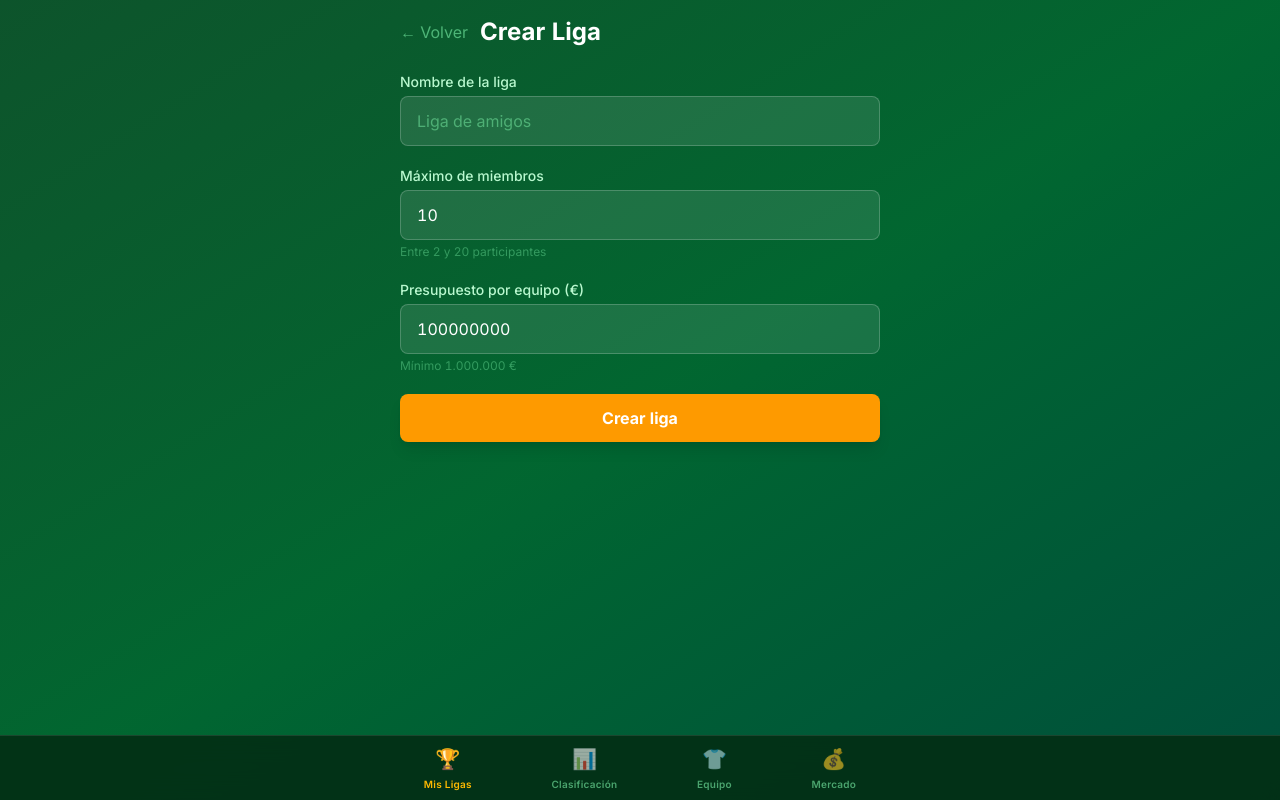
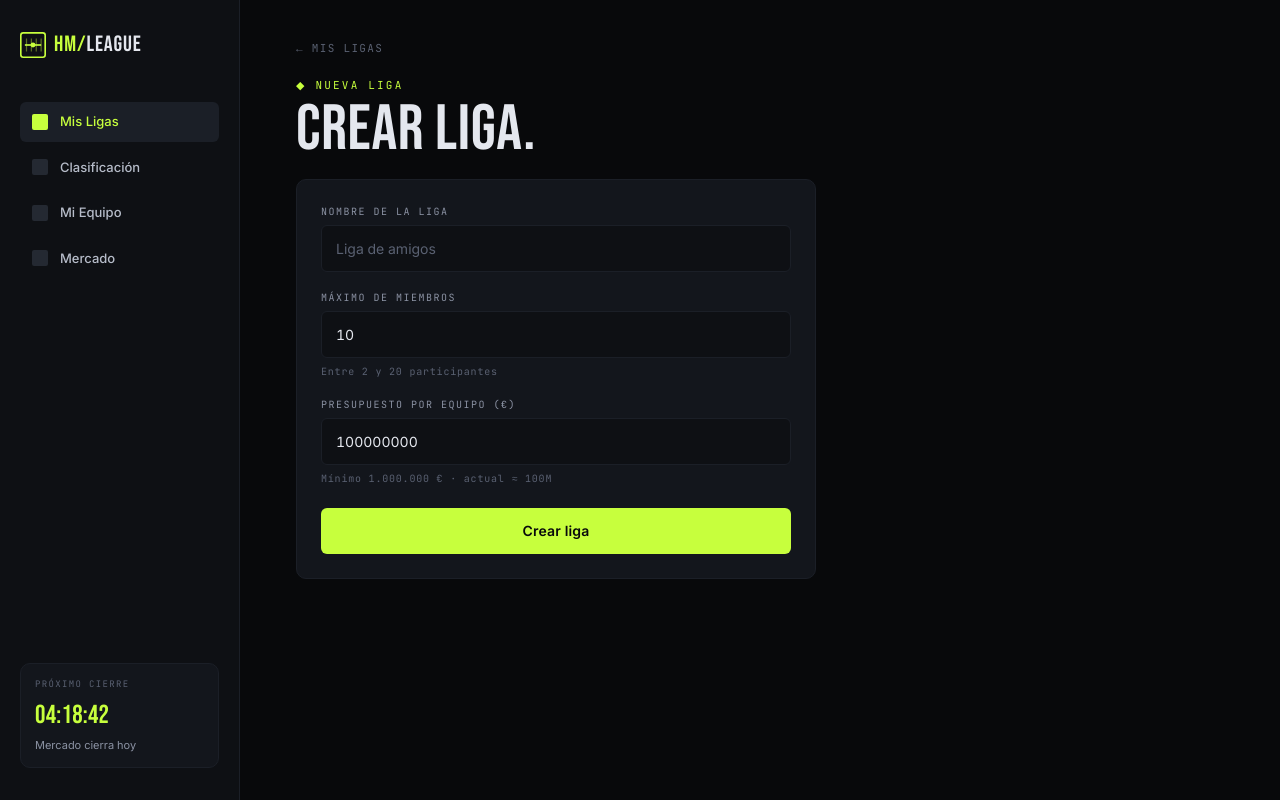
Before and after one commit to isw2-unileon/hypermotionleague, a Vue app in the folder frontend/: page /leagues/new in a window 1280 px wide. Built offline with nearby package versions, Linux system fonts and the light colour scheme; no server answers; sample sign-in values are in the browser's storage.

Commit message:
feat(UI(: detaiLeague + createLeague form

```diff
--- a/frontend/src/views/CreateLeaguePage.vue
+++ b/frontend/src/views/CreateLeaguePage.vue
@@ -1,83 +1,92 @@
 <template>
-  <AppLayout>
-    <div class="p-4 max-w-lg mx-auto">
+  <AppShell>
+    <div class="create">
+      <!-- Back -->
+      <button type="button" class="back mono" @click="router.push('/leagues')">
+        ← Mis Ligas
+      </button>
+
       <!-- Header -->
-      <div class="flex items-center gap-3 mb-6">
-        <button @click="router.back()" class="text-green-300/60 hover:text-white transition-colors">
-          ← Volver
-        </button>
-        <h1 class="text-2xl font-bold text-white">Crear Liga</h1>
-      </div>
+      <header class="header">
+        <div class="meta meta-lime mono">◆ NUEVA LIGA</div>
+        <h1 class="title display">CREAR LIGA.</h1>
+      </header>
 
-      <div v-if="error" class="mb-4 p-3 bg-red-500/20 border border-red-400/30 rounded-lg text-red-200 text-sm">
-        {{ error }}
-      </div>
+      <!-- Error -->
+      <div v-if="error" class="state state-error">{{ error }}</div>
 
-      <form @submit.prevent="createLeague" class="space-y-5">
-        <div>
-          <label class="block text-green-200 text-sm font-medium mb-1">Nombre de la liga</label>
+      <!-- Form card -->
+      <form class="card form-card" @submit.prevent="createLeague">
+        <div class="field">
+          <label class="label" for="league-name">Nombre de la liga</label>
           <input
+            id="league-name"
             v-model="form.name"
             type="text"
             required
             maxlength="100"
             placeholder="Liga de amigos"
-            class="w-full px-4 py-3 bg-white/10 border border-white/20 rounded-lg text-white placeholder-green-300/50 focus:outline-none focus:ring-2 focus:ring-amber-400 transition"
+            class="input"
           />
         </div>
 
-        <div>
-          <label class="block text-green-200 text-sm font-medium mb-1">Máximo de miembros</label>
+        <div class="field">
+          <label class="label" for="league-max">Máximo de miembros</label>
           <input
+            id="league-max"
             v-model.number="form.max_members"
             type="number"
             required
             min="2"
             max="20"
-            class="w-full px-4 py-3 bg-white/10 border border-white/20 rounded-lg text-white placeholder-green-300/50 focus:outline-none focus:ring-2 focus:ring-amber-400 transition"
+            class="input mono"
           />
-          <p class="text-green-300/40 text-xs mt-1">Entre 2 y 20 participantes</p>
+          <p class="hint mono">Entre 2 y 20 participantes</p>
         </div>
 
-        <div>
-          <label class="block text-green-200 text-sm font-medium mb-1">Presupuesto por equipo (€)</label>
+        <div class="field">
+          <label class="label" for="league-budget">Presupuesto por equipo (€)</label>
           <input
+            id="league-budget"
             v-model.number="form.budget_per_user"
             type="number"
             required
             min="1000000"
             step="1000000"
-            class="w-full px-4 py-3 bg-white/10 border border-white/20 rounded-lg text-white placeholder-green-300/50 focus:outline-none focus:ring-2 focus:ring-amber-400 transition"
+            class="input mono"
           />
-          <p class="text-green-300/40 text-xs mt-1">Mínimo 1.000.000 €</p>
+          <p class="hint mono">{{ budgetHint }}</p>
         </div>
 
-        <button
-          type="submit"
-          :disabled="submitting"
-          class="w-full py-3 bg-amber-500 hover:bg-amber-400 disabled:bg-amber-500/50 text-white font-bold rounded-lg transition-all shadow-lg"
-        >
+        <button type="submit" class="btn btn-primary submit" :disabled="submitting">
           {{ submitting ? "Creando..." : "Crear liga" }}
         </button>
       </form>
     </div>
-  </AppLayout>
+  </AppShell>
 </template>
 
 <script setup lang="ts">
-import { ref, reactive } from "vue";
+import { ref, reactive, computed } from "vue";
 import { useRouter } from "vue-router";
-import AppLayout from "@/layouts/AppLayout.vue";
+import AppShell from "@/design-system/AppShell.vue";
 import api from "@/lib/api";
 
 const router = useRouter();
 const error = ref("");
 const submitting = ref(false);
 
+// Data wiring unchanged from D1.2: same fields, same field names, same endpoint.
 const form = reactive({
   name: "",
   max_members: 10,
   budget_per_user: 100000000,
+});
+
+// Friendly compact echo of the raw euro amount the form submits (e.g. "100M").
+const budgetHint = computed(() => {
+  const millions = Math.round(form.budget_per_user / 1_000_000);
+  return `Mínimo 1.000.000 € · actual ≈ ${millions}M`;
 });
 
 async function createLeague() {
@@ -93,3 +102,105 @@ async function createLeague() {
   }
 }
 </script>
+
+<style scoped>
+.create {
+  display: flex;
+  flex-direction: column;
+  gap: 20px;
+  max-width: 520px;
+  color: var(--ink-100);
+}
+
+.back {
+  align-self: flex-start;
+  background: transparent;
+  border: none;
+  color: var(--ink-400);
+  font-size: 11px;
+  letter-spacing: 0.12em;
+  text-transform: uppercase;
+  cursor: pointer;
+  padding: 0;
+  transition: color 0.15s;
+}
+
+.back:hover {
+  color: var(--ink-100);
+}
+
+.header {
+  display: flex;
+  flex-direction: column;
+  gap: 8px;
+}
+
+.meta {
+  font-size: 11px;
+  letter-spacing: 0.18em;
+  text-transform: uppercase;
+  color: var(--ink-400);
+}
+
+.meta-lime {
+  color: var(--lime);
+  letter-spacing: 0.2em;
+}
+
+.title {
+  font-size: 64px;
+  line-height: 0.9;
+  letter-spacing: 0.01em;
+  margin: 0;
+}
+
+.form-card {
+  padding: 24px;
+  display: flex;
+  flex-direction: column;
+  gap: 18px;
+}
+
+.field {
+  display: flex;
+  flex-direction: column;
+}
+
+/* .label and .input come from tokens.css */
+.hint {
+  font-size: 10px;
+  letter-spacing: 0.08em;
+  color: var(--ink-400);
+  margin: 6px 0 0;
+}
+
+.submit {
+  width: 100%;
+  height: 46px;
+  margin-top: 4px;
+}
+
+.submit:disabled {
+  opacity: 0.5;
+  cursor: not-allowed;
+}
+
+.state {
+  text-align: center;
+  padding: 14px;
+  font-size: 13px;
+  border-radius: var(--r-md);
+}
+
+.state-error {
+  color: var(--down);
+  background: rgba(255, 98, 98, 0.1);
+  border: 1px solid rgba(255, 98, 98, 0.3);
+}
+
+@media (max-width: 767px) {
+  .title {
+    font-size: 40px;
+  }
+}
+</style>
--- a/frontend/src/views/LeagueDetailPage.vue
+++ b/frontend/src/views/LeagueDetailPage.vue
@@ -1,127 +1,137 @@
 <template>
-  <AppLayout>
-    <div class="p-4 max-w-lg mx-auto">
+  <AppShell>
+    <div class="detail">
       <!-- Back -->
-      <button @click="router.push('/leagues')" class="text-green-300/60 hover:text-white transition-colors mb-4 text-sm">
+      <button type="button" class="back mono" @click="router.push('/leagues')">
         ← Mis Ligas
       </button>
 
       <!-- Loading -->
-      <div v-if="loading" class="text-center py-12">
-        <p class="text-green-300/60">Cargando...</p>
-      </div>
+      <div v-if="loading" class="state state-muted">Cargando...</div>
 
       <!-- Error -->
-      <div v-else-if="error" class="p-3 bg-red-500/20 border border-red-400/30 rounded-lg text-red-200 text-sm">
-        {{ error }}
-      </div>
+      <div v-else-if="error" class="state state-error">{{ error }}</div>
 
       <!-- Content -->
       <template v-else-if="league">
-        <!-- League header -->
-        <div class="bg-white/10 border border-white/10 rounded-xl p-5 mb-4">
-          <h1 class="text-2xl font-bold text-white mb-3">{{ league.name }}</h1>
-          <div class="space-y-2 text-sm">
-            <div class="flex justify-between">
-              <span class="text-green-300/60">Presupuesto</span>
-              <span class="text-white font-medium">{{ formatBudget(league.budget_per_user) }}</span>
+        <!-- Header -->
+        <header class="header">
+          <!-- nº miembros is real; TEMP 25/26 · J·32 is static pending a
+               matchday/season endpoint — TODO Sprint 2: bind J·xx and season. -->
+          <div class="meta meta-lime mono">
+            ◆ {{ members.length }} MÁNAGERS · TEMP 25/26 · J·32
           </div>
-            <div class="flex justify-between">
-              <span class="text-green-300/60">Miembros</span>
-              <span class="text-white font-medium">{{ members.length }} / {{ league.max_members }}</span>
+          <h1 class="title display">{{ league.name }}</h1>
+        </header>
+
+        <!-- Info strip -->
+        <div class="info">
+          <div class="card info-cell">
+            <div class="info-label mono">PRESUPUESTO</div>
+            <div class="info-value display tnum">{{ budgetCompact(league.budget_per_user) }}</div>
+            <div class="info-sub mono">{{ formatBudget(league.budget_per_user) }}</div>
           </div>
-            <div class="flex justify-between">
-              <span class="text-green-300/60">Cierre mercado</span>
-              <span class="text-white font-medium">{{ league.market_close_time }}</span>
+          <div class="card info-cell">
+            <div class="info-label mono">MÁNAGERS</div>
+            <div class="info-value display tnum">{{ members.length }}<span class="info-slash">/{{ league.max_members }}</span></div>
+            <div class="info-sub mono">plazas ocupadas</div>
+          </div>
+          <div class="card info-cell">
+            <div class="info-label mono">CIERRE MERCADO</div>
+            <div class="info-value display tnum lime">{{ league.market_close_time }}</div>
+            <div class="info-sub mono">hora diaria</div>
           </div>
         </div>
 
         <!-- Invite code -->
-          <div class="mt-4 pt-4 border-t border-white/10">
-            <p class="text-green-300/60 text-xs mb-2">Código de invitación</p>
-            <div class="flex items-center gap-2">
-              <code class="flex-1 bg-white/5 px-3 py-2 rounded-lg text-amber-400 font-mono text-sm tracking-wider">
-                {{ league.invite_code }}
-              </code>
-              <button
-                @click="copyCode"
-                class="px-3 py-2 bg-white/10 hover:bg-white/20 text-white text-xs rounded-lg transition-colors"
-              >
+        <div class="card invite">
+          <label class="label" for="invite-code">Código de invitación</label>
+          <div class="invite-row">
+            <input
+              id="invite-code"
+              class="input mono"
+              :value="league.invite_code"
+              readonly
+            />
+            <button type="button" class="btn btn-secondary invite-btn" @click="copyCode">
               {{ copied ? "Copiado!" : "Copiar" }}
             </button>
           </div>
         </div>
-        </div>
 
-        <!-- Members list -->
-        <div class="bg-white/10 border border-white/10 rounded-xl p-5 mb-4">
-          <h2 class="text-white font-semibold mb-3">Miembros</h2>
-          <div class="space-y-3">
+        <!-- Members -->
+        <section class="members">
+          <div class="meta mono members-head">MIEMBROS · {{ members.length }}</div>
+          <div class="rows">
             <div
-              v-for="member in members"
+              v-for="(member, index) in members"
               :key="member.id"
-              class="flex items-center justify-between"
+              class="member-row card"
+              :class="{ me: isMe(member) }"
             >
-              <div class="flex items-center gap-3">
               <img
                 v-if="member.avatar_url"
                 :src="member.avatar_url"
-                  :alt="member.display_name || member.username"
-                  class="w-8 h-8 rounded-full object-cover"
+                :alt="memberName(member)"
+                class="member-photo"
+                :style="{ borderColor: rowColor(index) }"
               />
-                <div
+              <Avatar
                 v-else
-                  class="w-8 h-8 bg-amber-500/20 rounded-full flex items-center justify-center text-amber-400 text-xs font-bold"
-                >
-                  {{ (member.display_name || member.username).charAt(0).toUpperCase() }}
+                :initials="initialsFor(member)"
+                :size="40"
+                :color="rowColor(index)"
+              />
+
+              <div class="member-info">
+                <div class="member-name">
+                  {{ memberName(member) }}
+                  <span v-if="member.role === 'owner'" class="crown" title="Propietario">👑</span>
+                  <span v-if="isMe(member)" class="tag tag-lime me-tag">TÚ</span>
                 </div>
-                <div>
-                  <p class="text-white text-sm font-medium">
-                    {{ member.display_name || member.username }}
-                    <span v-if="member.role === 'owner'" class="text-amber-400 text-xs ml-1">👑</span>
-                  </p>
-                  <p class="text-green-300/40 text-xs">{{ formatBudget(member.budget) }}</p>
+                <div class="member-budget mono">{{ formatBudget(member.budget) }}</div>
+              </div>
+
+              <span class="member-role mono">{{ member.role }}</span>
             </div>
           </div>
-              <span class="text-green-300/40 text-xs capitalize">{{ member.role }}</span>
-            </div>
-          </div>
-        </div>
+        </section>
 
-        <!-- Delete button (owner only) -->
-        <div v-if="isOwner">
+        <!-- Delete (owner only) -->
+        <div v-if="isOwner" class="danger">
           <button
             v-if="!confirmDelete"
+            type="button"
+            class="btn btn-ghost danger-btn"
             @click="confirmDelete = true"
-            class="w-full py-3 bg-red-500/20 hover:bg-red-500/30 text-red-300 font-semibold rounded-lg border border-red-500/30 transition-colors text-sm"
           >
             Eliminar liga
           </button>
-          <div v-else class="flex gap-2">
+          <div v-else class="danger-confirm">
             <button
+              type="button"
+              class="btn danger-confirm-btn"
+              :disabled="deleting"
               @click="deleteLeague"
-              :disabled="deleting"
-              class="flex-1 py-3 bg-red-600 hover:bg-red-500 disabled:opacity-50 text-white font-semibold rounded-lg transition-colors text-sm"
             >
               {{ deleting ? "Eliminando..." : "Confirmar eliminación" }}
             </button>
-            <button
-              @click="confirmDelete = false"
-              class="px-4 py-3 bg-white/10 text-white rounded-lg text-sm"
-            >
+            <button type="button" class="btn btn-secondary" @click="confirmDelete = false">
               Cancelar
             </button>
           </div>
         </div>
       </template>
     </div>
-  </AppLayout>
+  </AppShell>
 </template>
 
 <script setup lang="ts">
 import { ref, computed, onMounted } from "vue";
 import { useRoute, useRouter } from "vue-router";
-import AppLayout from "@/layouts/AppLayout.vue";
+import AppShell from "@/design-system/AppShell.vue";
+import Avatar from "@/design-system/primitives/Avatar.vue";
+import { currentUserId } from "@/lib/auth";
 import api from "@/lib/api";
 
 interface League {
@@ -157,24 +167,51 @@ const copied = ref(false);
 const confirmDelete = ref(false);
 const deleting = ref(false);
 
-// Check if current user is the owner — we decode the user ID from the JWT payload
-const currentUserID = computed(() => {
-  const token = localStorage.getItem("token");
-  if (!token) return 0;
-  try {
-    const segment = token.split(".")[1];
-    if (!segment) return 0;
-    const payload = JSON.parse(atob(segment));
-    return payload.user_id || 0;
-  } catch {
-    return 0;
+// Current user comes from the existing auth helper (decodes the JWT).
+const meId = currentUserId();
+
+const isOwner = computed(() => league.value?.created_by === meId);
+
+// Row accent cycled by index, per the design system position palette.
+const ROW_COLORS = ["var(--pos-mid)", "var(--pos-def)", "var(--pos-fwd)", "var(--pos-gk)"];
+function rowColor(index: number): string {
+  return ROW_COLORS[index % ROW_COLORS.length] ?? "var(--pos-mid)";
 }
-});
 
-const isOwner = computed(() => league.value?.created_by === currentUserID.value);
+function isMe(member: Member): boolean {
+  return meId !== 0 && member.user_id === meId;
+}
+
+// Always prefer real identity — never a "Jugador #N" placeholder.
+function memberName(member: Member): string {
+  return member.display_name || member.username;
+}
+
+// Initials = first letter of the first two words of display_name,
+// falling back to the first two chars of username.
+function initialsFor(member: Member): string {
+  const name = member.display_name?.trim() ?? "";
+  if (name) {
+    const parts = name.split(/\s+/);
+    const initials = parts
+      .slice(0, 2)
+      .map((p) => p.charAt(0))
+      .join("");
+    return initials.toUpperCase();
+  }
+  return member.username.slice(0, 2).toUpperCase();
+}
 
 function formatBudget(amount: number): string {
-  return new Intl.NumberFormat("es-ES", { style: "currency", currency: "EUR", maximumFractionDigits: 0 }).format(amount);
+  return new Intl.NumberFormat("es-ES", {
+    style: "currency",
+    currency: "EUR",
+    maximumFractionDigits: 0,
+  }).format(amount);
+}
+
+function budgetCompact(amount: number): string {
+  return `${Math.round(amount / 1_000_000)}M`;
 }
 
 async function copyCode() {
@@ -197,6 +234,7 @@ async function deleteLeague() {
   }
 }
 
+// Data wiring unchanged: same two GETs, same routes.
 onMounted(async () => {
   try {
     const id = route.params.id;
@@ -213,3 +251,245 @@ onMounted(async () => {
   }
 });
 </script>
+
+<style scoped>
+.detail {
+  display: flex;
+  flex-direction: column;
+  gap: 20px;
+  max-width: 760px;
+  color: var(--ink-100);
+}
+
+.back {
+  align-self: flex-start;
+  background: transparent;
+  border: none;
+  color: var(--ink-400);
+  font-size: 11px;
+  letter-spacing: 0.12em;
+  text-transform: uppercase;
+  cursor: pointer;
+  padding: 0;
+  transition: color 0.15s;
+}
+
+.back:hover {
+  color: var(--ink-100);
+}
+
+/* Header */
+.header {
+  display: flex;
+  flex-direction: column;
+  gap: 8px;
+}
+
+.meta {
+  font-size: 11px;
+  letter-spacing: 0.18em;
+  text-transform: uppercase;
+  color: var(--ink-400);
+}
+
+.meta-lime {
+  color: var(--lime);
+  letter-spacing: 0.2em;
+}
+
+.title {
+  font-size: 64px;
+  line-height: 0.9;
+  letter-spacing: 0.01em;
+  margin: 0;
+}
+
+/* Info strip */
+.info {
+  display: grid;
+  grid-template-columns: repeat(3, 1fr);
+  gap: 14px;
+}
+
+.info-cell {
+  padding: 16px;
+}
+
+.info-label {
+  font-size: 10px;
+  letter-spacing: 0.15em;
+  color: var(--ink-400);
+}
+
+.info-value {
+  font-size: 30px;
+  line-height: 1;
+  margin-top: 6px;
+  color: var(--ink-100);
+}
+
+.info-value.lime {
+  color: var(--lime);
+}
+
+.info-slash {
+  font-size: 16px;
+  color: var(--ink-400);
+}
+
+.info-sub {
+  font-size: 10px;
+  color: var(--ink-300);
+  margin-top: 4px;
+}
+
+/* Invite */
+.invite {
+  padding: 18px;
+}
+
+.invite-row {
+  display: flex;
+  gap: 8px;
+}
+
+.invite-row .input {
+  letter-spacing: 0.18em;
+  color: var(--lime);
+}
+
+.invite-btn {
+  padding: 0 18px;
+  white-space: nowrap;
+}
+
+/* Members */
+.members {
+  display: flex;
+  flex-direction: column;
+  gap: 12px;
+}
+
+.members-head {
+  letter-spacing: 0.15em;
+}
+
+.rows {
+  display: flex;
+  flex-direction: column;
+  gap: 8px;
+}
+
+.member-row {
+  display: flex;
+  align-items: center;
+  gap: 12px;
+  padding: 12px 14px;
+  border-left: 3px solid transparent;
+}
+
+.member-row.me {
+  border-left: 3px solid var(--lime);
+  background: var(--lime-glow);
+}
+
+.member-photo {
+  width: 40px;
+  height: 40px;
+  border-radius: 50%;
+  object-fit: cover;
+  border: 1.5px solid var(--lime);
+  flex-shrink: 0;
+}
+
+.member-info {
+  flex: 1;
+  min-width: 0;
+}
+
+.member-name {
+  font-size: 14px;
+  font-weight: 600;
+  display: flex;
+  align-items: center;
+  gap: 6px;
+}
+
+.crown {
+  font-size: 12px;
+}
+
+.me-tag {
+  font-size: 9px;
+  padding: 1px 6px;
+}
+
+.member-budget {
+  font-size: 11px;
+  color: var(--ink-400);
+  margin-top: 2px;
+}
+
+.member-role {
+  font-size: 10px;
+  letter-spacing: 0.12em;
+  text-transform: uppercase;
+  color: var(--ink-400);
+}
+
+/* Danger */
+.danger {
+  margin-top: 4px;
+}
+
+.danger-btn {
+  width: 100%;
+  color: var(--down);
+  border-color: rgba(255, 98, 98, 0.3);
+}
+
+.danger-btn:hover {
+  background: rgba(255, 98, 98, 0.1);
+}
+
+.danger-confirm {
+  display: flex;
+  gap: 8px;
+}
+
+.danger-confirm-btn {
+  flex: 1;
+  background: var(--down);
+  color: #fff;
+}
+
+.danger-confirm-btn:disabled {
+  opacity: 0.5;
+  cursor: not-allowed;
+}
+
+/* States */
+.state {
+  text-align: center;
+  padding: 48px 0;
+  font-size: 14px;
+}
+
+.state-muted {
+  color: var(--ink-400);
+}
+
+.state-error {
+  color: var(--down);
+}
+
+@media (max-width: 767px) {
+  .title {
+    font-size: 40px;
+  }
+
+  .info {
+    grid-template-columns: 1fr;
+  }
+}
+</style>
```
Also changed, not shown: 1 other file (tests, documents, lock files or other folders). Lines whose indentation alone changed are shown as unchanged.
